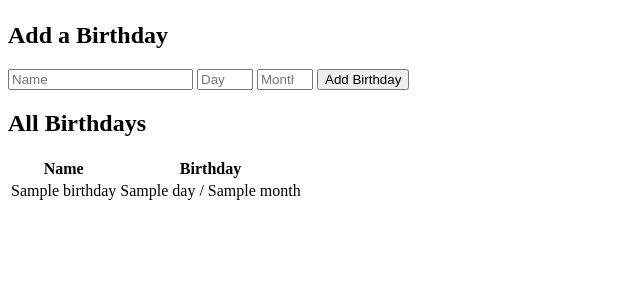
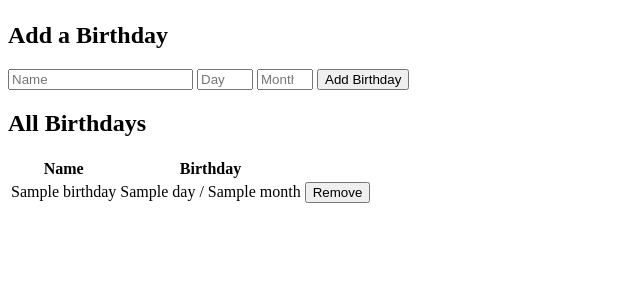
Before and after one commit to nednella/cs50, a Flask app: template cs50/week9/birthdays/templates/index.html in a window 1280 px wide. Shown: the part 58-358 px from the top of the page, without its empty margins (0-640 px from the left). Run offline with Flask 3, Linux system fonts and the light colour scheme; the template is opened without the code that fills it: most values are stand-ins (such as "Sample title", 1, 10 or a date in 2020); some libraries are stand-ins or nearby versions.

Commit message:
Tue, Apr 11, 2023, 5:37 PM +01:00

```diff
--- a/cs50/week9/birthdays/templates/index.html
+++ b/cs50/week9/birthdays/templates/index.html
@@ -19,7 +19,7 @@
                     <input autocomplete="off" name="name" placeholder="Name" type="text">
                     <input autocomplete="off" name="day" placeholder="Day" type="number" min="1" max="31">
                     <input autocomplete="off" name="month" placeholder="Month" type="number" min="1" max="12">
-                    <button type="Submit">Add Birthday</button>
+                    <input type="submit" value="Add Birthday">
                 </form>
             </div>
 
@@ -42,6 +42,7 @@
                                 <td>
                                     <form action="/deregister" method="post">
                                         <input name="id" type="hidden" value="{{ birthday.id }}">
+                                        <input type="submit" value="Remove">
                                     </form>
                                 </td>
                             </tr>
```
